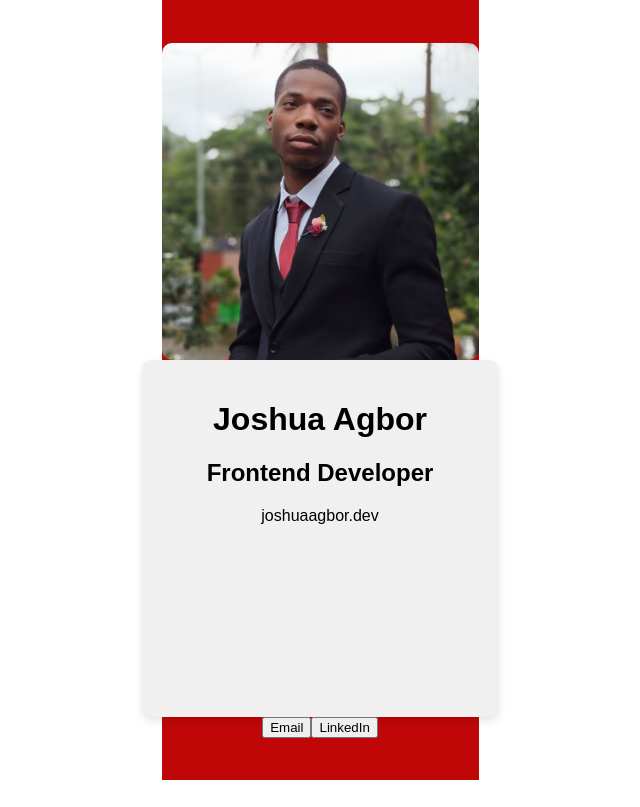
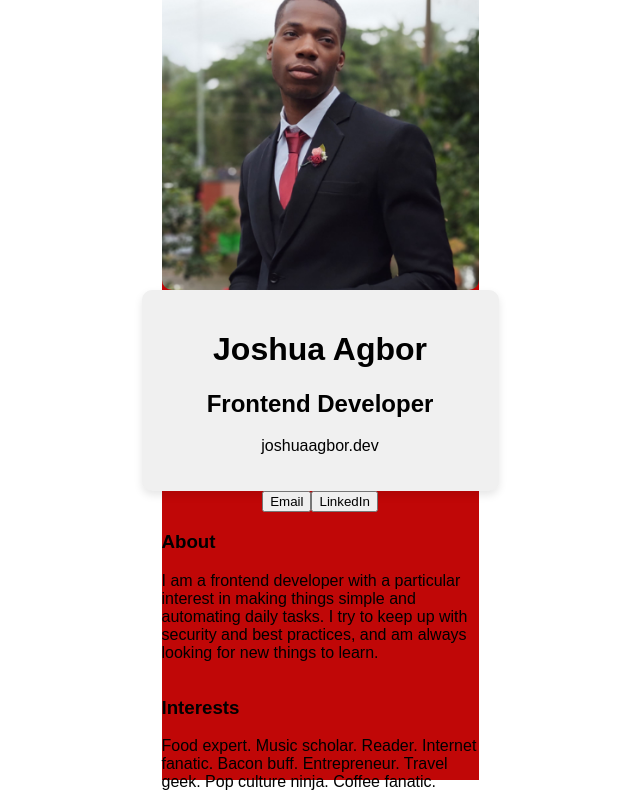
Before and after one commit to buildinrythm/my-business-card, a React (Vite) app: page / in a window 1280 px wide. Shown: the whole page, without its empty margins (320-960 px from the left). Built offline with nearby package versions, Linux system fonts and the light colour scheme.

Commit message:
Added text for about and interest sections

```diff
--- a/src/components/Info.jsx
+++ b/src/components/Info.jsx
@@ -10,6 +10,14 @@
    <button className="email-button">Email</button>
    <button className="linkedin-button">LinkedIn</button>
    </div>
+   <div className="About">
+    <h3>About</h3>
+    <p>I am a frontend developer with a particular interest in making things simple and automating daily tasks. I try to keep up with security and best practices, and am always looking for new things to learn.</p>
+   </div>
+   <div className="Interests">
+    <h3>Interests</h3>
+    <p>Food expert. Music scholar. Reader. Internet fanatic. Bacon buff. Entrepreneur. Travel geek. Pop culture ninja. Coffee fanatic.</p>
+   </div>
   </>
 )
 }
--- a/src/index.css
+++ b/src/index.css
@@ -26,7 +26,7 @@
 }
 
 .card-info {
-  width: 317px;
+  width: 100%;
   height: 317px;
   border-radius: 10px;
   background-color: #f0f0f0;
```
